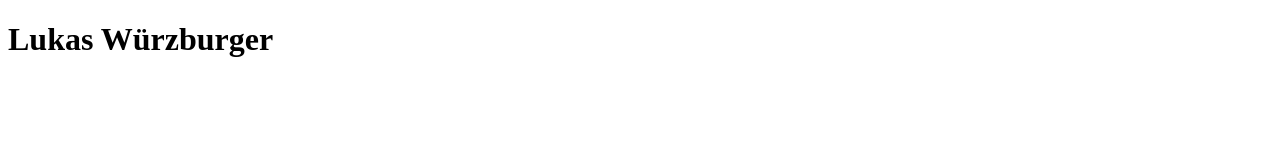
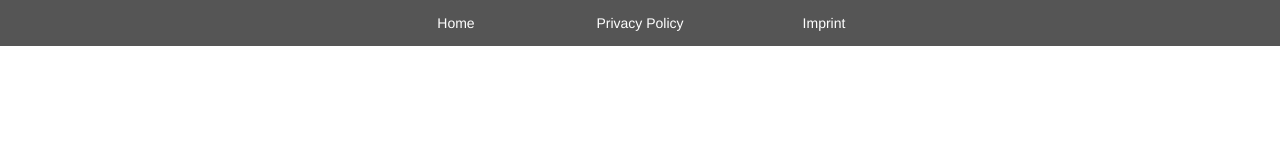
Before and after one commit to lukaswuerzburger/lukaswuerzburger.github.io, a plain HTML site: page index.html in a window 1280 px wide. Drawn offline with Linux system fonts and the light colour scheme.

Commit message:
Add menu

```diff
--- /dev/null
+++ b/css/style.css
@@ -0,0 +1,32 @@
+
+body, * {
+	margin: 0px;
+	padding: 0px;
+	border: 0px;
+	outline: 0px;
+}
+
+#navigationBar {
+	display: block;
+	background-color: #555;
+}
+
+#navigationBar #buttons {
+	display: block;
+	text-align: center;
+}
+
+#navigationBar #buttons li {
+	list-style-type: none;
+	display: inline;
+	font-family: "Helvetica Neue", Arial;
+	font-size: 14px;
+}
+
+#navigationBar #buttons a {
+	display: inline-block;
+	width: 150px;
+	padding: 15px;
+	color: white;
+	text-decoration: none;
+}
--- a/index.html
+++ b/index.html
@@ -1,9 +1,18 @@
 <!DOCTYPE html>
 <html>
 	<head>
-
+		<link href="./css/style.css" rel="stylesheet" type="text/css"/>
+		<meta http-equiv="refresh" content="1"/>
 	</head>
 	<body>
-		<h1>Lukas W&uuml;rzburger</h1>
+		<div id="navigationBar">
+			<div id="buttons">
+				<ul>
+					<li><a href="index.html">Home</a></li>
+					<li><a href="index.html">Privacy Policy</a></li>
+					<li><a href="index.html">Imprint</a></li>
+				</ul>
+			</div>
+		</div>
 	</body>
 </html>
```
